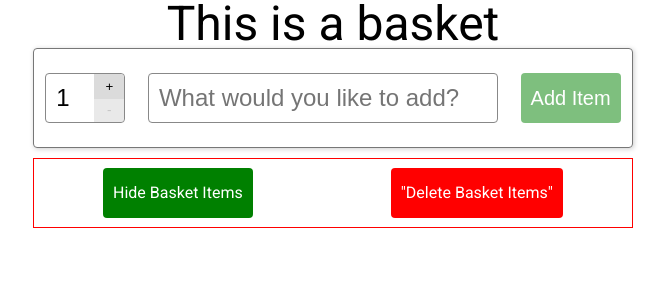
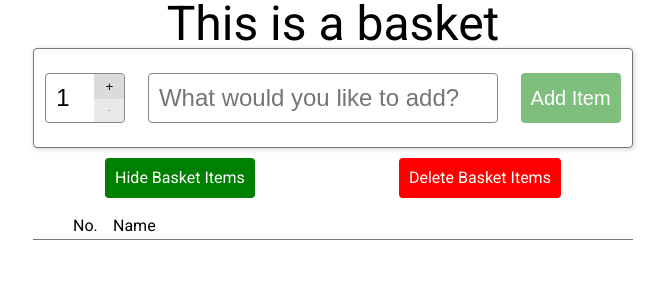
Before and after one commit to hanhee-song/basket, a React app: page / in a window 1280 px wide. Shown: the top 300 px of the page, without its empty margins (307-974 px from the left). Built offline with nearby package versions, Linux system fonts and the light colour scheme.

Commit message:
normalize colum widths of basket items

```diff
--- a/scss/styles.scss
+++ b/scss/styles.scss
@@ -154,9 +154,8 @@ input {
 
 .basket-controls {
   width: 600px;
-  height: 70px;
+  height: 40px;
   margin: auto;
-  border: 1px solid red;
   display: flex;
   justify-content: space-around;
   align-items: center;
@@ -164,11 +163,11 @@ input {
   .button {
     box-sizing: border-box;
     cursor: pointer;
-    height: 50px;
+    height: 40px;
     border-radius: 4px;
     background: green;
     font-size: 16px;
-    line-height: 50px;
+    line-height: 40px;
     color: #fff;
     padding: 0 10px;
   }
@@ -182,14 +181,61 @@ input {
 ///////////////// BASKET ITEM ///////////////////
 /////////////////////////////////////////////////
 
+$col-1-width: 40px;
+$col-2-width: 40px;
+$col-3-width: 300px;
+$col-4-width: 50px;
+$col-5-width: 50px;
+
+.basket-item-index {
+  .col {
+    // align-items: center;
+    // text-align: center;
+  }
+
+  .col-1 {
+    width: $col-1-width;
+  }
+
+  .col-2 {
+    width: $col-2-width;
+  }
+
+  .col-3 {
+    width: $col-3-width;
+  }
+
+  .col-4 {
+    width: $col-4-width;
+  }
+
+  .col-5 {
+    width: $col-5-width;
+  }
+}
+
+.basket-item-header {
+  width: 600px;
+  margin: auto;
+  // border: 1px solid red;
+  border-bottom: 1px solid #777;
+  padding-bottom: 5px;
+  display: flex;
+  margin-top: 20px;
+}
+
+.basket-item.opaque > * {
+  opacity: .5;
+}
+
 .basket-item {
+  margin: auto;
+  margin-top: 5px;
+  margin-bottom: 5px;
   width: 600px;
-  height: 80px;
-  border: 1px solid red;
-  margin: auto;
-  margin-bottom: 20px;
+  height: 50px;
+  border-bottom: 1px solid #777;
   display: flex;
-  justify-content: space-around;
   align-items: center;
   font-size: 20px;
 
@@ -203,13 +249,11 @@ input {
   }
 
   .name {
-    border: 1px solid red;
-    width: 300px;
-    max-width: 300px;
+    // border: 1px solid red;
   }
 
   .quantity {
-    border: 1px solid red;
+    // border: 1px solid red;
   }
 
   .button {
--- a/src/basket.jsx
+++ b/src/basket.jsx
@@ -99,10 +99,17 @@ class Basket extends React.Component {
           </div>
           <div className="delete-in-basket button"
             onClick={this.handleDeleteBasketItems}>
-            "Delete Basket Items"
+            Delete Basket Items
           </div>
         </div>
-        {basketItems}
+        <div className="basket-item-index">
+          <div className="basket-item-header">
+            <div className="col-1"></div>
+            <div className="col-2">No.</div>
+            <div className="col-3">Name</div>
+          </div>
+          {basketItems}
+        </div>
       </div>
     );
   }
--- a/src/basket_item.jsx
+++ b/src/basket_item.jsx
@@ -34,21 +34,31 @@ class BasketItem extends React.Component {
   render () {
     const item = this.props.item;
     return (
-      <div className="basket-item">
+      <div className={`basket-item ${item.inBasket ? "opaque" : ""}`}>
+        <div className="col-1">
           <div className="checkbox"
             onClick={this.changeInBasket}>
             <i className={`fa fa${item.inBasket ? "-check" : ""}-square-o`}></i>
           </div>
+        </div>
+        <div className="col col-2">
           <div className="quantity">{item.quantity}</div>
+        </div>
+        <div className="col col-3">
           <div className="name">{item.name}</div>
+        </div>
+        <div className="col col-4">
           <input className="button edit"
             onClick={this.handleEdit}
             type="button"
             value="Edit"/>
+        </div>
+        <div className="col col-5">
           <input className="button delete"
             onClick={this.props.handleDelete}
             type="button"
             value="Delete"/>
+        </div>
       </div>
     );
   }
--- a/styles/styles.css
+++ b/styles/styles.css
@@ -122,33 +122,58 @@ input {
 
 .basket-controls {
   width: 600px;
-  height: 70px;
+  height: 40px;
   margin: auto;
-  border: 1px solid red;
   display: flex;
   justify-content: space-around;
   align-items: center; }
   .basket-controls .button {
     box-sizing: border-box;
     cursor: pointer;
-    height: 50px;
+    height: 40px;
     border-radius: 4px;
     background: green;
     font-size: 16px;
-    line-height: 50px;
+    line-height: 40px;
     color: #fff;
     padding: 0 10px; }
   .basket-controls .delete-in-basket {
     background: red; }
 
+.basket-item-index .col-1 {
+  width: 40px; }
+
+.basket-item-index .col-2 {
+  width: 40px; }
+
+.basket-item-index .col-3 {
+  width: 300px; }
+
+.basket-item-index .col-4 {
+  width: 50px; }
+
+.basket-item-index .col-5 {
+  width: 50px; }
+
+.basket-item-header {
+  width: 600px;
+  margin: auto;
+  border-bottom: 1px solid #777;
+  padding-bottom: 5px;
+  display: flex;
+  margin-top: 20px; }
+
+.basket-item.opaque > * {
+  opacity: .5; }
+
 .basket-item {
+  margin: auto;
+  margin-top: 5px;
+  margin-bottom: 5px;
   width: 600px;
-  height: 80px;
-  border: 1px solid red;
-  margin: auto;
-  margin-bottom: 20px;
+  height: 50px;
+  border-bottom: 1px solid #777;
   display: flex;
-  justify-content: space-around;
   align-items: center;
   font-size: 20px; }
   .basket-item .checkbox {
@@ -158,12 +183,6 @@ input {
     height: 34px;
     padding: 2px;
     font-size: 30px; }
-  .basket-item .name {
-    border: 1px solid red;
-    width: 300px;
-    max-width: 300px; }
-  .basket-item .quantity {
-    border: 1px solid red; }
   .basket-item .button {
     border: 1px solid red;
     border-radius: 4px; }
```
Also changed, not shown: src/bundle.js, 1 other file (tests, documents, lock files or other folders). Lines whose indentation alone changed are shown as unchanged.
